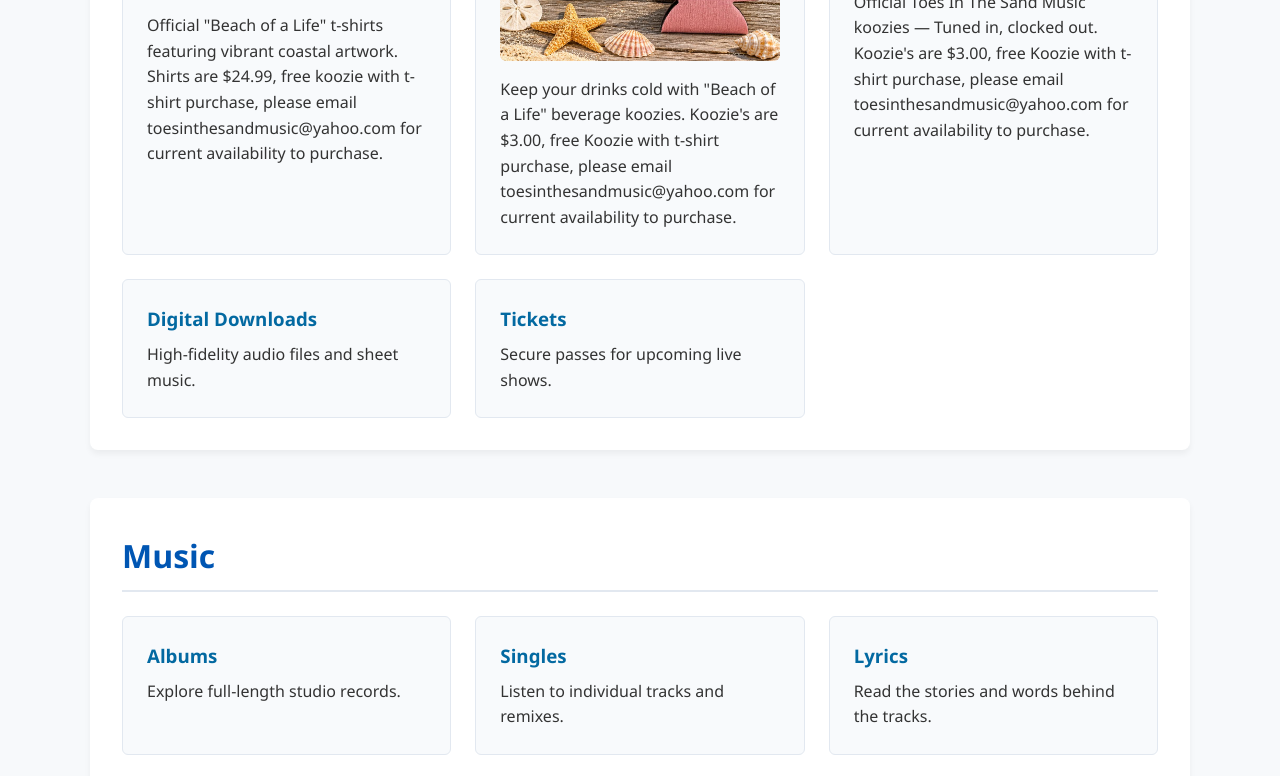
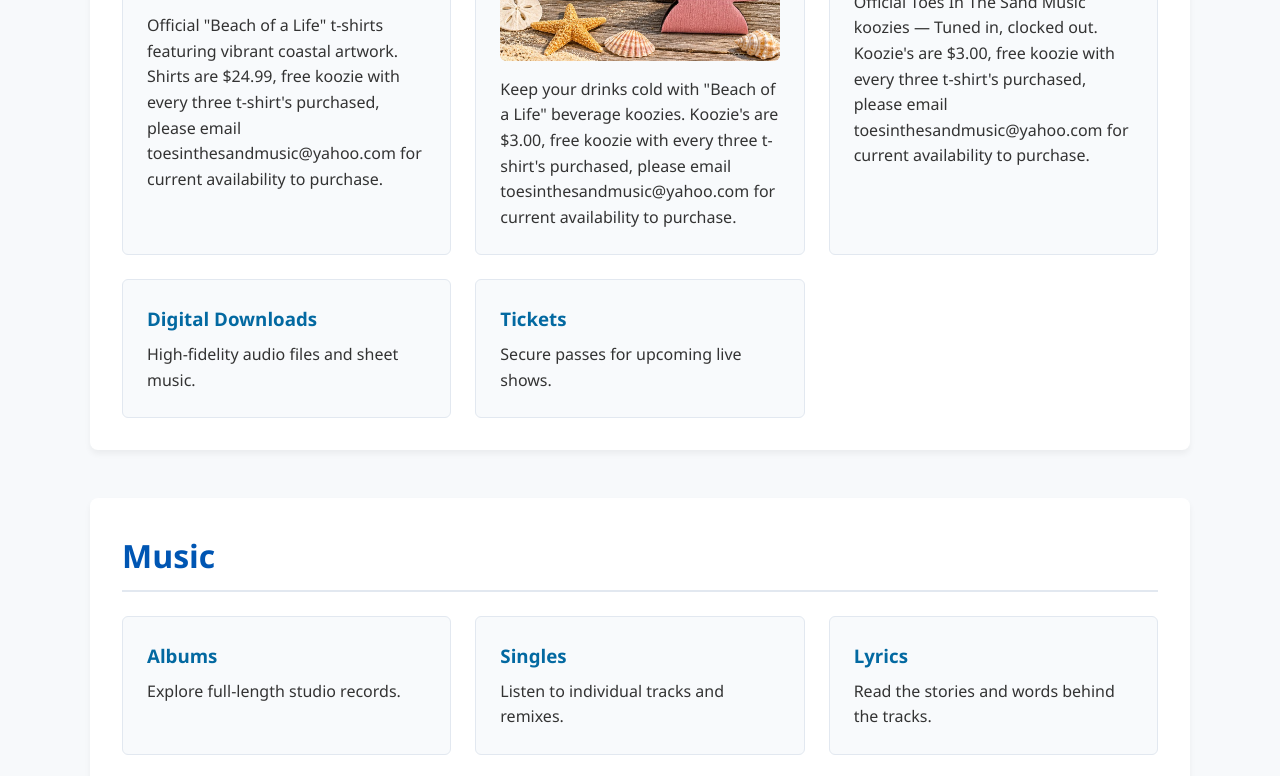
Before and after one commit to toesinthesandmusic/toesinthesandmusic.github.io, a plain HTML site: page index.html in a window 1280 px wide. Shown: the part 5298-6074 px from the top of the page. Drawn offline with Linux system fonts and the light colour scheme.

Commit message:
Version 18 on laptop, new shirt image with colors and changed text to "free koozie with 3 shirts"

```diff
--- a/index.html
+++ b/index.html
@@ -169,17 +169,17 @@
             <div class="card">
                 <h3>Beach of a Life Shirts</h3>
                 <img src="BeachofLifeShirts.jpeg" alt="Beach of a Life Shirts" class="writer-img">
-                <p>Official "Beach of a Life" t-shirts featuring vibrant coastal artwork. Shirts are $24.99, free koozie with t-shirt purchase, please email toesinthesandmusic@yahoo.com for current availability to purchase.</p>
+                <p>Official "Beach of a Life" t-shirts featuring vibrant coastal artwork. Shirts are $24.99, free koozie with every three t-shirt's purchased, please email toesinthesandmusic@yahoo.com for current availability to purchase.</p>
             </div>
             <div class="card">
                 <h3>Beach of a Life Koozies</h3>
                 <img src="BeachofLifeKoozie.jpeg" alt="Beach of a Life Koozies" class="writer-img">
-                <p>Keep your drinks cold with "Beach of a Life" beverage koozies. Koozie's are $3.00, free Koozie with t-shirt purchase, please email toesinthesandmusic@yahoo.com for current availability to purchase.</p>
+                <p>Keep your drinks cold with "Beach of a Life" beverage koozies. Koozie's are $3.00, free koozie with every three t-shirt's purchased, please email toesinthesandmusic@yahoo.com for current availability to purchase.</p>
             </div>
             <div class="card">
                 <h3>Toes In The Sand Koozies</h3>
                 <img src="ToesinSandKoozie.jpeg" alt="Toes In The Sand Koozies" class="writer-img">
-                <p>Official Toes In The Sand Music koozies — Tuned in, clocked out. Koozie's are $3.00, free Koozie with t-shirt purchase, please email toesinthesandmusic@yahoo.com for current availability to purchase.</p>
+                <p>Official Toes In The Sand Music koozies — Tuned in, clocked out. Koozie's are $3.00, free koozie with every three t-shirt's purchased, please email toesinthesandmusic@yahoo.com for current availability to purchase.</p>
             </div>
             <div class="card">
                 <h3>Digital Downloads</h3>
```
Also changed, not shown: 1 other file.
